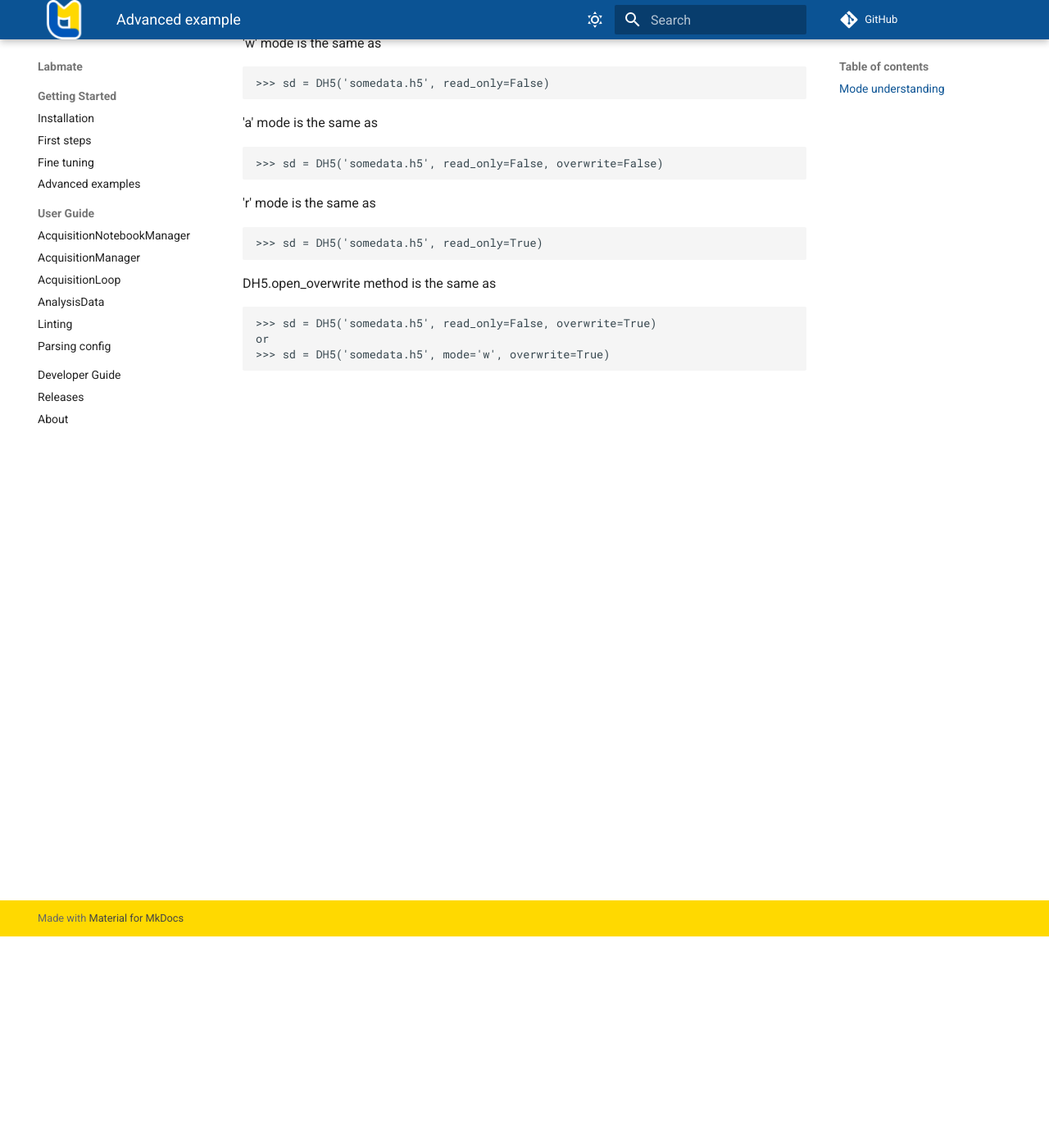
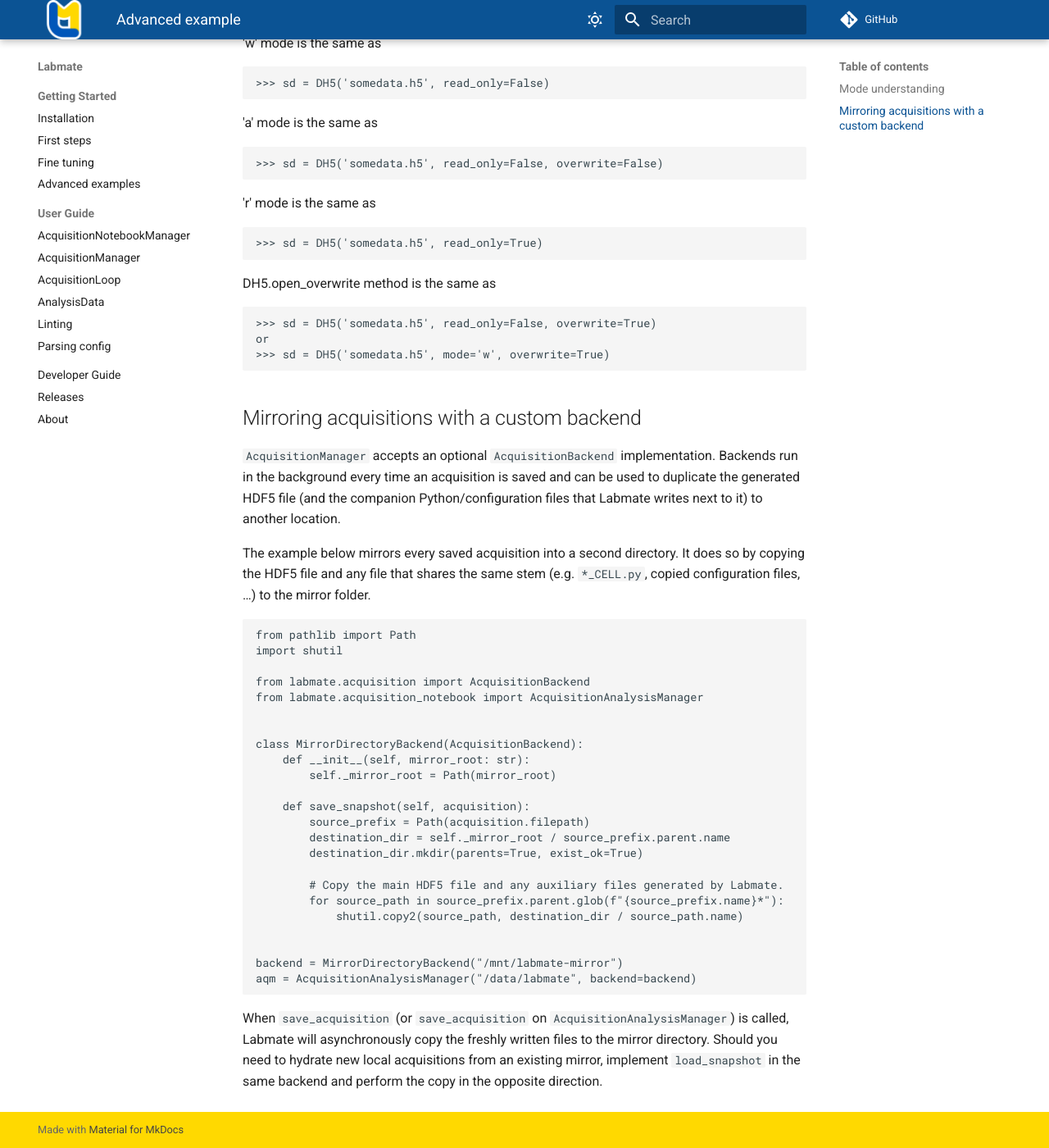
Before and after one commit to kyrylo-gr/labmate, an MkDocs documentation site: the page built from docs/starting_guide/advanced_examples.md, in a window 1280 px wide and 1400 px high, scrolled down 258 px. Shown: the whole window at 82% size. Built offline with MkDocs 1.6.1 and Material for MkDocs 9.7.7, drawn with Linux system fonts in a browser that asks for light colours; comment, search, counter and statistics services are not loaded.

````diff
--- a/docs/starting_guide/advanced_examples.md
+++ b/docs/starting_guide/advanced_examples.md
@@ -29,3 +29,46 @@ DH5.open_overwrite method is the same as
 or
 >>> sd = DH5('somedata.h5', mode='w', overwrite=True)
 ```
+
+## Mirroring acquisitions with a custom backend
+
+`AcquisitionManager` accepts an optional `AcquisitionBackend`
+implementation. Backends run in the background every time an acquisition is
+saved and can be used to duplicate the generated HDF5 file (and the companion
+Python/configuration files that Labmate writes next to it) to another location.
+
+The example below mirrors every saved acquisition into a second directory. It
+does so by copying the HDF5 file and any file that shares the same stem (e.g.
+`*_CELL.py`, copied configuration files, …) to the mirror folder.
+
+```python
+from pathlib import Path
+import shutil
+
+from labmate.acquisition import AcquisitionBackend
+from labmate.acquisition_notebook import AcquisitionAnalysisManager
+
+
+class MirrorDirectoryBackend(AcquisitionBackend):
+    def __init__(self, mirror_root: str):
+        self._mirror_root = Path(mirror_root)
+
+    def save_snapshot(self, acquisition):
+        source_prefix = Path(acquisition.filepath)
+        destination_dir = self._mirror_root / source_prefix.parent.name
+        destination_dir.mkdir(parents=True, exist_ok=True)
+
+        # Copy the main HDF5 file and any auxiliary files generated by Labmate.
+        for source_path in source_prefix.parent.glob(f"{source_prefix.name}*"):
+            shutil.copy2(source_path, destination_dir / source_path.name)
+
+
+backend = MirrorDirectoryBackend("/mnt/labmate-mirror")
+aqm = AcquisitionAnalysisManager("/data/labmate", backend=backend)
+```
+
+When `save_acquisition` (or `save_acquisition` on `AcquisitionAnalysisManager`)
+is called, Labmate will asynchronously copy the freshly written files to the
+mirror directory. Should you need to hydrate new local acquisitions from an
+existing mirror, implement `load_snapshot` in the same backend and perform the
+copy in the opposite direction.
````
Also changed, not shown: 5 other files.
